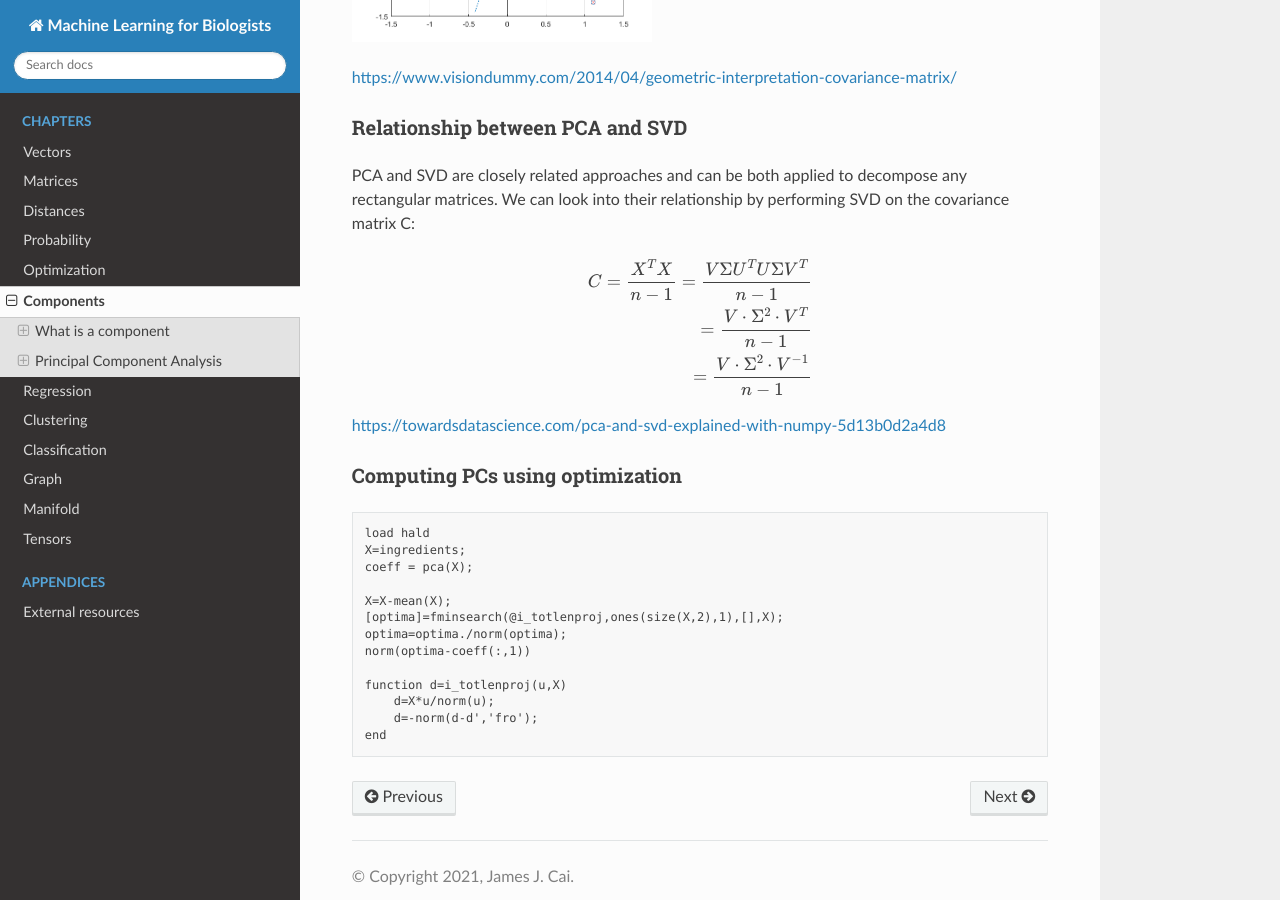
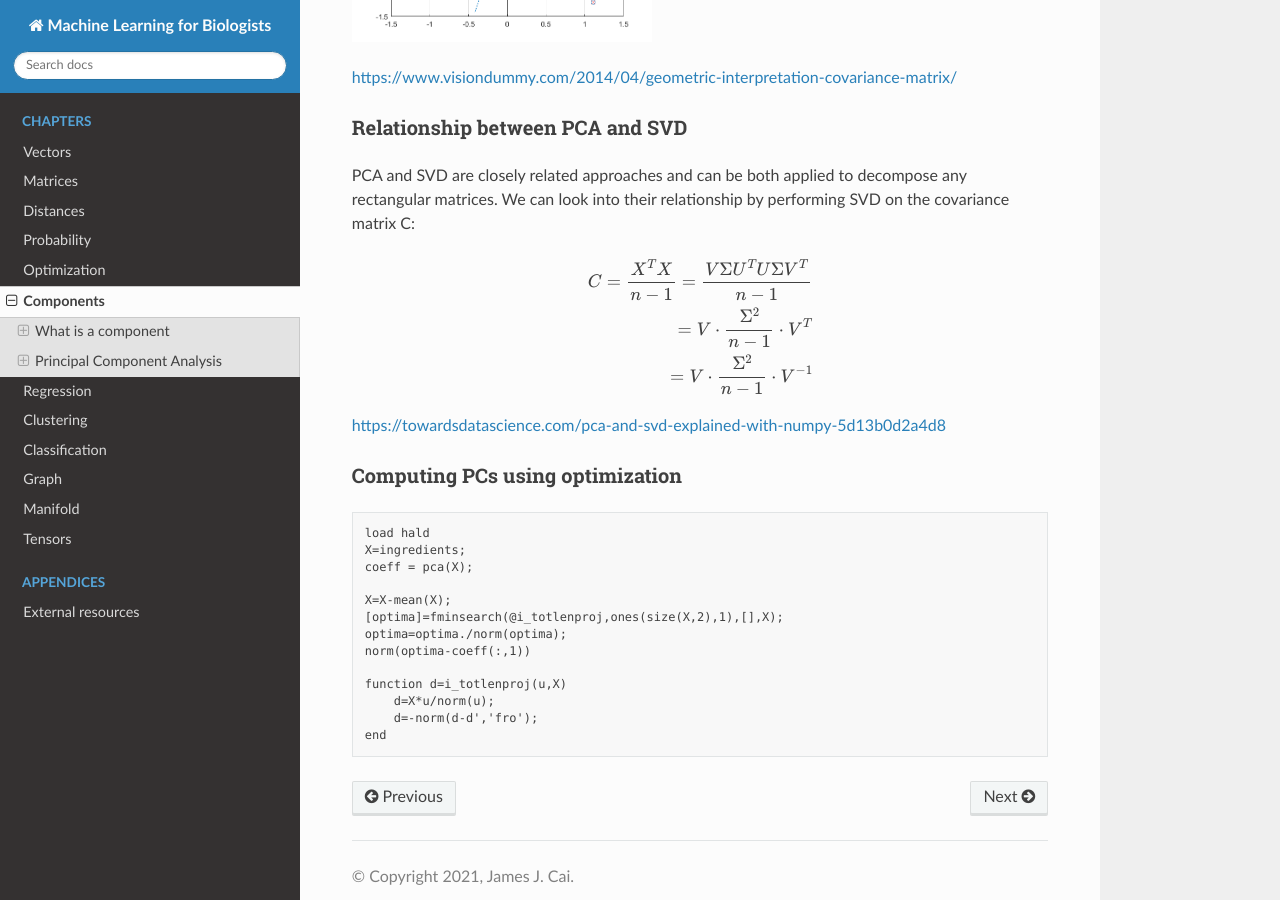
Before and after one commit to jamesjcai/readthedocs_ml4b, a Sphinx documentation site: the page built from docs/chapter_components.rst, in a window 1280 px wide and 900 px high, scrolled down 2477 px. Built offline with Sphinx 7.4.7 and the Read the Docs theme 2.0.0, drawn with Linux system fonts in a browser that asks for light colours; formulas are drawn with MathJax 3.

```diff
--- a/docs/chapter_components.rst
+++ b/docs/chapter_components.rst
@@ -101,8 +101,8 @@ PCA and SVD are closely related approaches and can be both applied to decompose
 .. math::
 
     C = \frac{X^T X}{n-1} =  \frac{V \Sigma U^{T} U \Sigma V^{T}}{n-1} \\
-      =  \frac{V \cdot \Sigma^{2} \cdot V^{T}}{n-1} \\
-      = \frac{V \cdot \Sigma^{2} \cdot V^{-1}}{n-1}
+      = V \cdot \frac{\Sigma^{2}}{n-1} \cdot V^{T} \\
+      = V \cdot \frac{\Sigma^{2}}{n-1} \cdot V^{-1} \\
 
 https://towardsdatascience.com/pca-and-svd-explained-with-numpy-5d13b0d2a4d8
 
```
